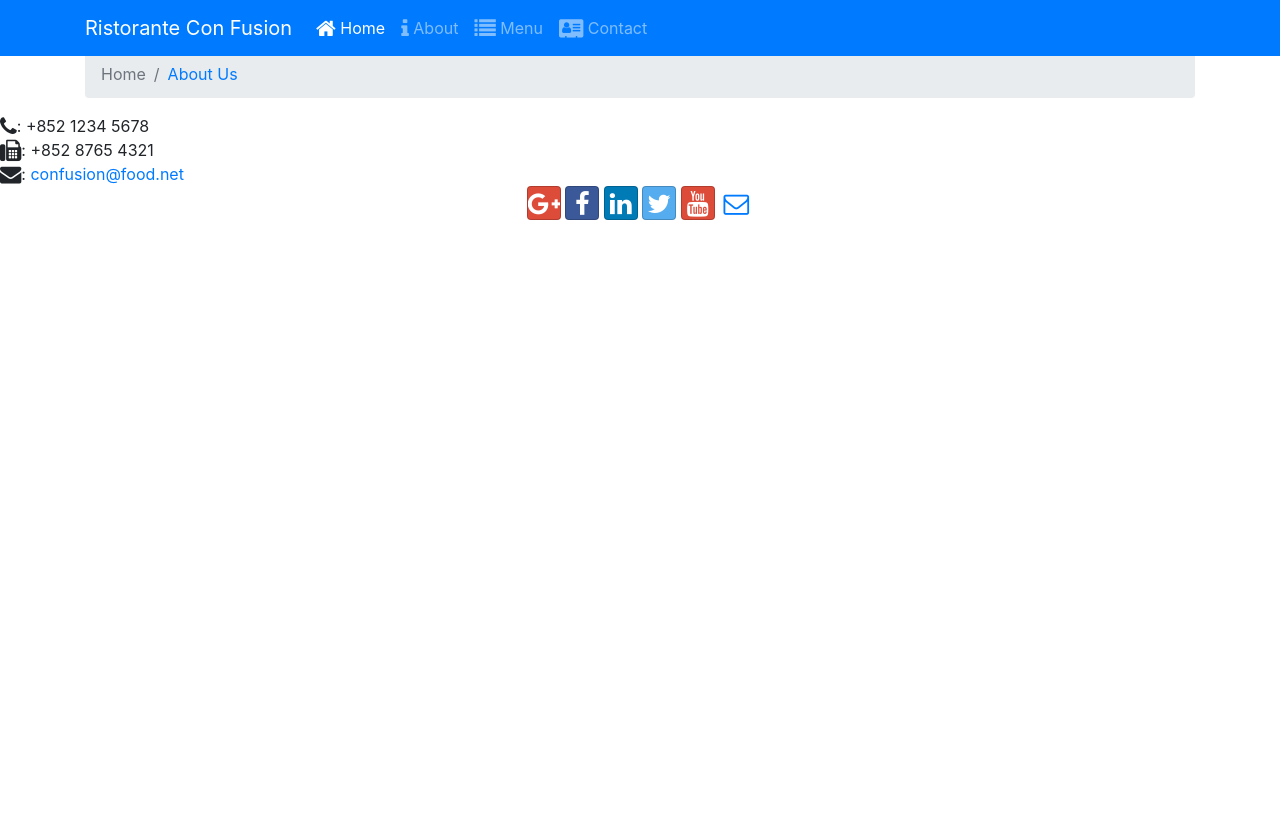
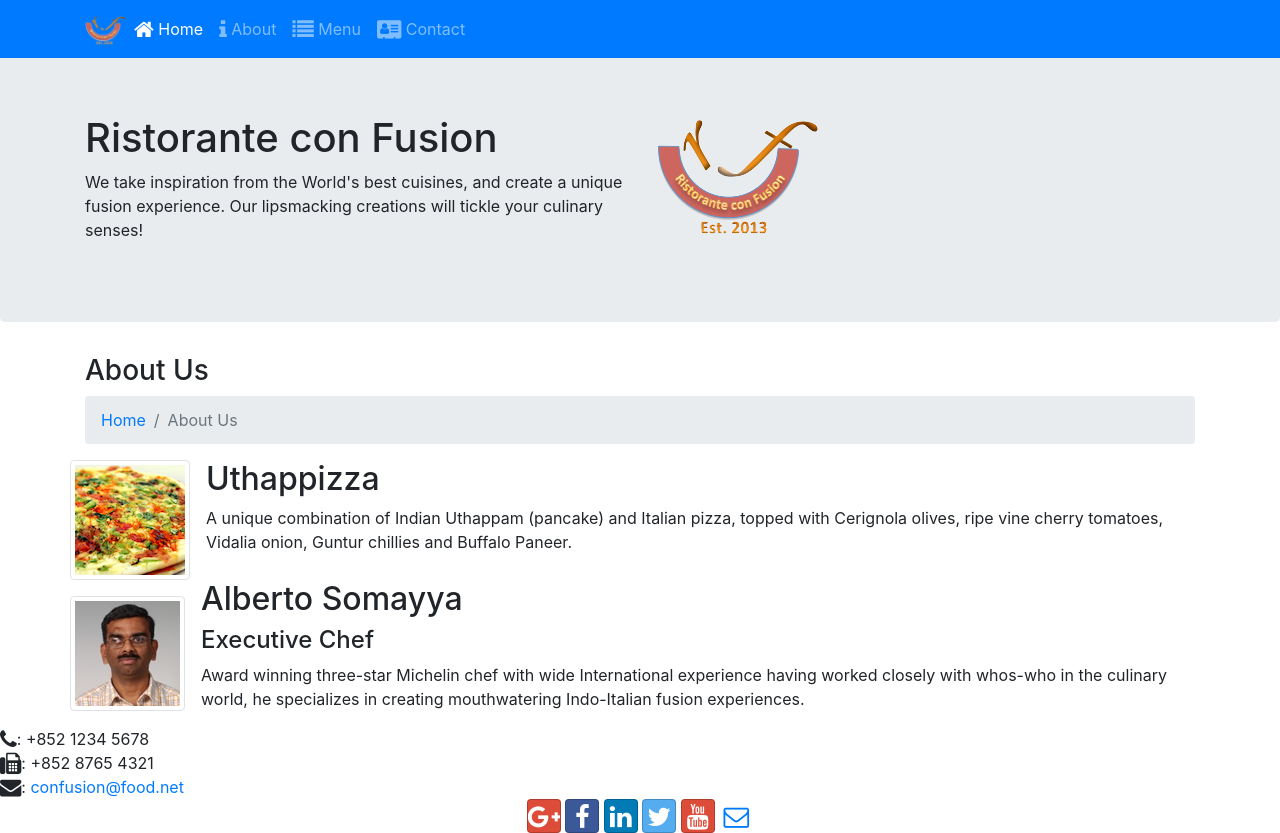
Before and after one commit to Deku1712/De160577-Fer201m, a website: page index.html in a window 1280 px wide. Before the commit the page ends 800 px from the top, so only its background shows below. Drawn offline with nearby package versions, Linux system fonts and the light colour scheme.

Commit message:
Images and Media

```diff
--- a/index.html
+++ b/index.html
@@ -17,7 +17,7 @@
 
     <nav class="navbar navbar-dark navbar-expand-sm bg-primary fixed-top">
         <div class="container">
-           <a class="navbar-brand" href="#">Ristorante Con Fusion</a>
+            <a class="navbar-brand mr-auto" href="#"><img src="img/logo.png" height="30" width="41"></a>
            <button class="navbar-toggler" type="button" data-toggle="collapse" data-target="#Navbar">
             <span class="navbar-toggler-icon"></span>
             </button>
@@ -33,18 +33,60 @@
 
     </nav>
 
+    <header class="jumbotron">
+        <div class="container">
+            <div class="row row-header">
+                <div class="col-12 col-sm-6">
+                    <h1>Ristorante con Fusion</h1>
+                    <p>We take inspiration from the World's best cuisines, and create a unique fusion experience. Our lipsmacking creations will tickle your culinary senses!</p>
+                </div>
+                <div class="col-12 col-sm">
+                    <img src="img/logo.png" class="img-fluid">
+                </div>
+            </div>
+        </div>
+    </header>
+
     <div class="container">
         <div class="row row-content">
             <div class="col-12">
+                <h3>About Us</h3>
                 <ol class="col-12 breadcrumb">
-                    <li class="breadcrumb-item active">Home</li>
-                    <li class="breadcrumb-item "><a href="./aboutUs.html">About Us</a></li>
+                    <li class="breadcrumb-item"><a href="./index.html">Home</a></li>
+                    <li class="breadcrumb-item active">About Us</li>
                 </ol>
             </div>
+            <div class="media">
+                <img class="d-flex mr-3 img-thumbnail align-self-center"
+                        src="img/uthappizza.png" alt="Uthappizza">
+                <div class="media-body">
+                    <h2 class="mt-0">Uthappizza</h2>
+                    <p class="d-none d-sm-block">A unique combination of Indian Uthappam (pancake) and
+                        Italian pizza, topped with Cerignola olives, ripe vine
+                        cherry tomatoes, Vidalia onion, Guntur chillies and
+                        Buffalo Paneer.</p>
+                </div>
+            </div>
+
+            <div class="media">
+                <img class="d-flex mr-3 img-thumbnail align-self-center"
+                        src="img/alberto.png" alt="Alberto Somayya">
+                <div class="media-body">
+                    <h2 class="mt-0">Alberto Somayya</h2>
+                    <h4>Executive Chef</h4>
+                    <p class="d-none d-sm-block">Award winning three-star Michelin chef with wide
+                        International experience having worked closely with
+                        whos-who in the culinary world, he specializes in
+                        creating mouthwatering Indo-Italian fusion experiences.
+                        </p>
+                </div>
+            </div>
+
+
         </div>
     </div>
 
-    <footer>
+    <footer class="footer">
         <i class="fa fa-phone fa-lg"></i>: +852 1234 5678<br>
         <i class="fa fa-fax fa-lg"></i>: +852 8765 4321<br>
         <i class="fa fa-envelope fa-lg"></i>:
```
Also changed, not shown: aboutUs.html (+1 -1 lines), img/alberto.png (added), img/buffet.png (added), img/logo.png (added), img/uthappizza.png (added), 1 other file.
